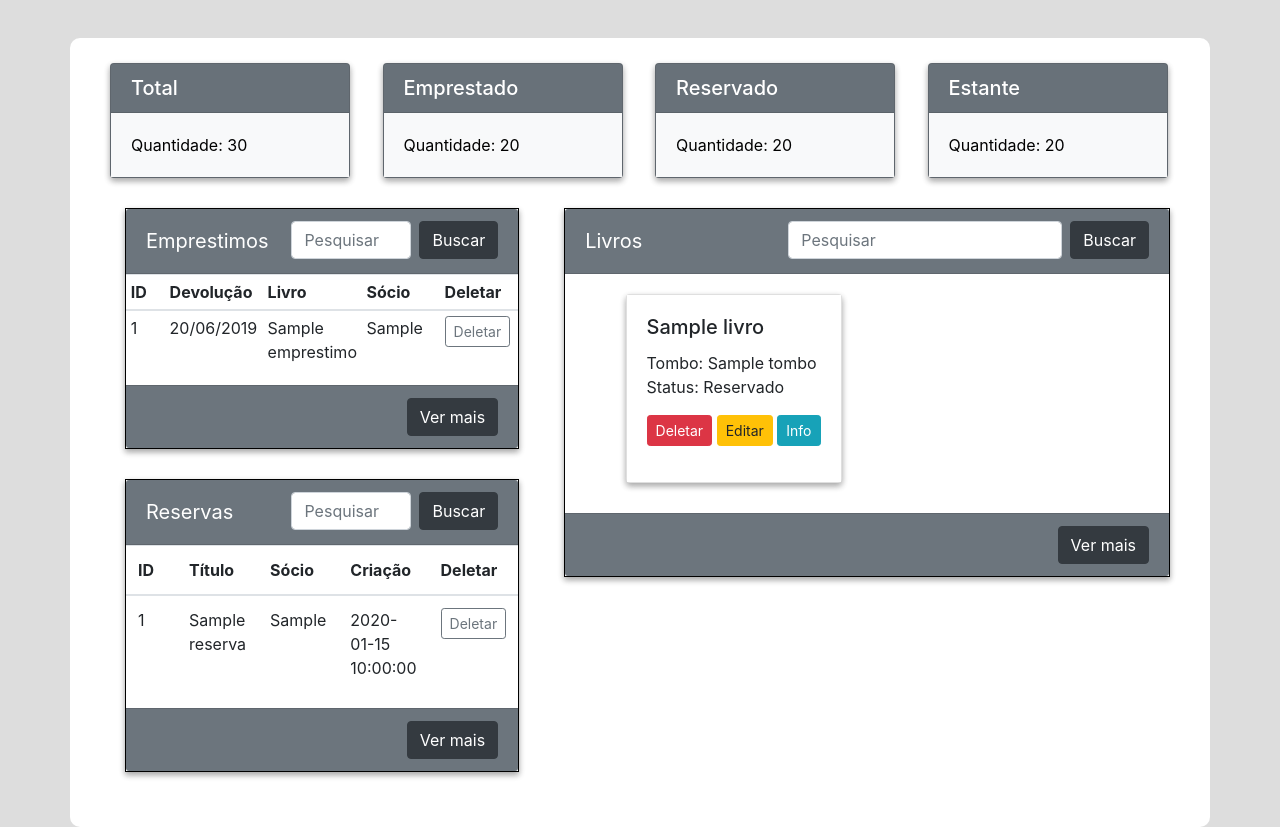
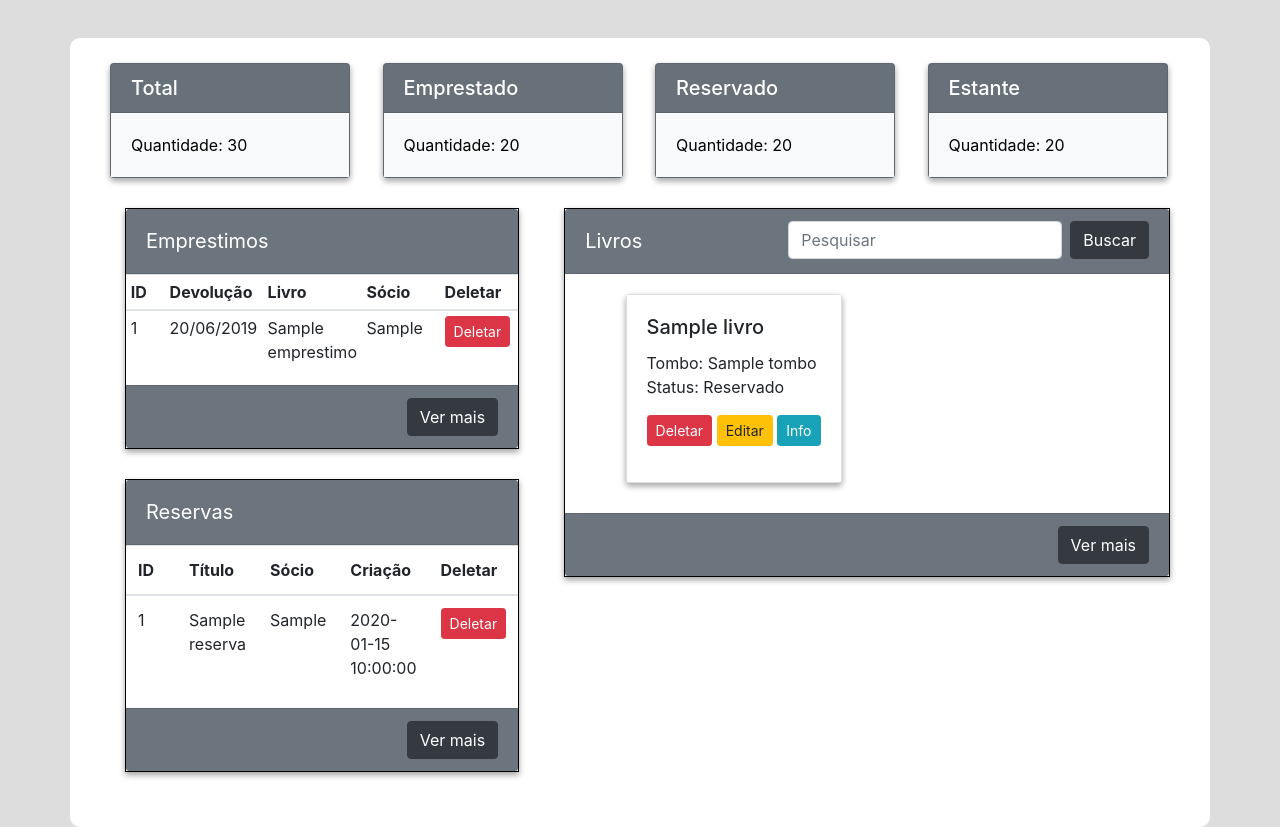
Before and after one commit to palharez/ninive, a Flask app: template sgb/templates/landing/index.html in a window 1280 px wide. Shown: the part 56-883 px from the top of the page. Run offline with Flask 2, Linux system fonts and the light colour scheme; the template is opened without the code that fills it: most values are stand-ins (such as "Sample title", 1, 10 or a date in 2020); some libraries are stand-ins or nearby versions.

Commit message:
Update livros buttons

```diff
--- a/sgb/templates/landing/index.html
+++ b/sgb/templates/landing/index.html
@@ -46,11 +46,6 @@
             <div class="card-border">
                 <div class="card-header text-white bg-secondary">
                         <a class="navbar-brand">Emprestimos</a>
-                        <form class="form-inline" style="float: right">
-                            <input class="form-control mr-sm-2" type="search" style="width: 120px;" placeholder="Pesquisar" aria-label="Search">
-                            <button class="btn btn-dark my-2 my-sm-0" type="submit">Buscar</button>
-                        </form>
-                        <div style="clear: both"></div>
                 </div>
                 <table class="table table-sm">
                     <thead>
@@ -71,7 +66,7 @@
                             <td>{{ emprestimo.nome.split(" ")[0] }}</td>
                             <td>
                                 <form action="{{ url_for('emprestimo.update', id=emprestimo['id']) }}" method="get">
-                                    <input class="btn btn-outline-secondary btn-sm" type="submit" value="Deletar" onclick="return confirm('Tem certeza?');">
+                                    <input class="btn btn-danger btn-sm" type="submit" value="Deletar" onclick="return confirm('Tem certeza?');">
                                 </form>
                             </td>
                         </tr>
@@ -89,11 +84,6 @@
             <div class="card-border">
                 <div class="card-header text-white bg-secondary">
                         <a class="navbar-brand">Reservas</a>
-                        <form class="form-inline" style="float: right">
-                            <input class="form-control mr-sm-2" type="search" style="width: 120px;" placeholder="Pesquisar" aria-label="Search">
-                            <button class="btn btn-dark my-2 my-sm-0" type="submit">Buscar</button>
-                        </form>
-                        <div style="clear: both"></div>
                 </div>
                     <table class="table stable-sm">
                         <thead>
@@ -114,7 +104,7 @@
                                 <td>{{ reserva.created_at }}</td>
                                 <td>
                                     <form action="{{ url_for('reserva.delete', id=reserva['id']) }}" method="post">
-                                        <input class="btn btn-outline-secondary btn-sm" type="submit" value="Deletar" onclick="return confirm('Tem certeza?');">
+                                        <input class="btn btn-danger btn-sm" type="submit" value="Deletar" onclick="return confirm('Tem certeza?');">
                                     </form>
                                 </td>
                             </tr>
@@ -183,7 +173,7 @@
 
 .card:hover {
     box-shadow: 0 14px 28px rgba(0,0,0,0.25), 0 10px 10px rgba(0,0,0,0.22);
-  }
+}
 
 .card-border {
     border: 1px solid black;
--- a/sgb/templates/livro/card.html
+++ b/sgb/templates/livro/card.html
@@ -49,6 +49,12 @@
     }
     .card {
         margin-bottom: 10px;
+        box-shadow: 0 3px 6px rgba(0,0,0,0.16), 0 3px 6px rgba(0,0,0,0.23);
+        transition: all 0.3s cubic-bezier(.25,.8,.25,1);
+    }
+
+    .card:hover {
+        box-shadow: 0 14px 28px rgba(0,0,0,0.25), 0 10px 10px rgba(0,0,0,0.22);
     }
 
     .form-inline {
--- a/sgb/templates/livro/create.html
+++ b/sgb/templates/livro/create.html
@@ -67,7 +67,7 @@
             <input type="file" class="form-control" value="Escolher" name="image" id="inputGroupFile04" placeholder="Escolha o arquivo">
         </div>
         <div>
-            <input type="submit" class="btn btn-outline-secondary btn-sm" value="Salvar">
+            <input type="submit" class="btn btn-primary btn-sm btn-block" value="Salvar">
         </div>
     </form>
 </div>
--- a/sgb/templates/livro/update.html
+++ b/sgb/templates/livro/update.html
@@ -69,6 +69,6 @@
             {% endfor %}
             </select>
         </div>
-        <input type="submit" class="btn btn-outline-secondary btn-sm" value="Salvar">
+        <input type="submit" class="btn btn-primary btn-sm btn-block" value="Salvar">
     </form>
 {% endblock %}
--- a/sgb/templates/livro/update_status.html
+++ b/sgb/templates/livro/update_status.html
@@ -31,7 +31,7 @@
                 <option value="PERDIDO">PERDIDO</option>
             </select>
         </div>
-        <input type="submit" class="btn btn-outline-secondary btn-block" value="Atualizar">
+        <input type="submit" class="btn btn-primary btn-sm btn-block" value="Salvar">
     </form>
 
     <script src="{{ url_for('static', filename='js/updateStatus.js')  }}"></script>
```
